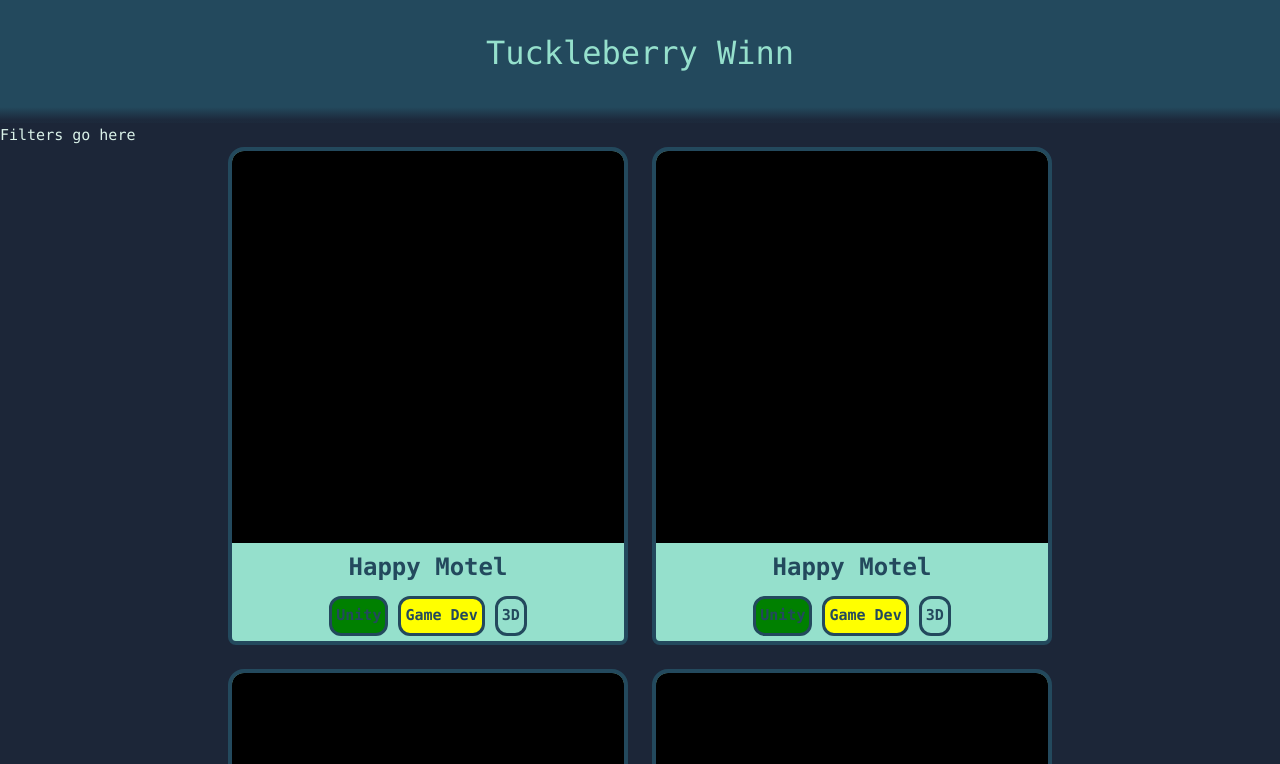
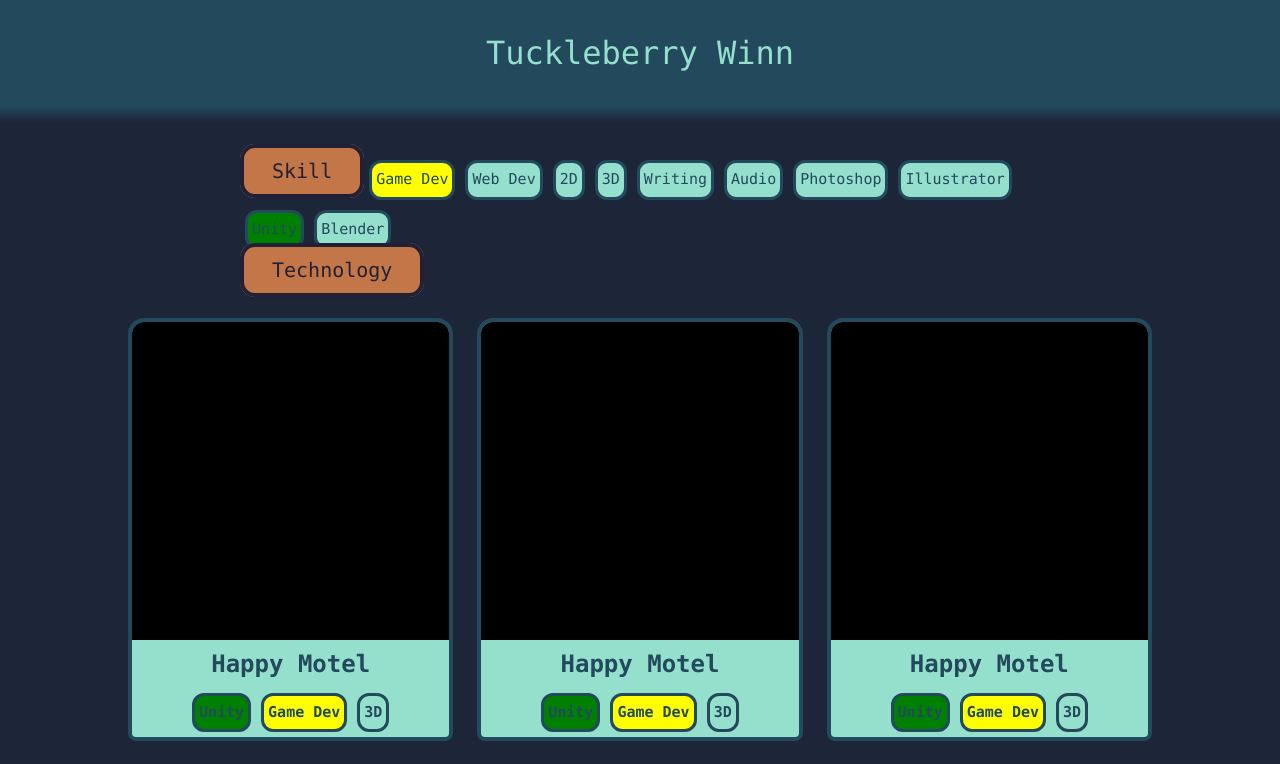
Before and after one commit to TuckleberryWinn/portfolio, a Vue app: page / in a window 1280 px wide. Shown: the top 764 px of the page. Built offline with nearby package versions, Linux system fonts and the light colour scheme; the HTML template or start-up script is replaced by a standard one.

Commit message:
Add filtering to main page layout

```diff
--- a/src/assets/main.css
+++ b/src/assets/main.css
@@ -7,8 +7,8 @@
 	--pal-text-light: #daf2e9;
 	--pal-text-dark: #daf2e9;
 	--pal-title: #95e0cc;
-	--pal-highlight-light: #f14e52;
-	--pal-highlight-dark: #9b222b;
+	--pal-highlight-light: #ac3232;
+	--pal-highlight-dark: #17090d;
 }
 
 *,
--- /dev/null
+++ b/src/components/ProjectFilterPanel.vue
@@ -0,0 +1,73 @@
+<script setup lang="ts">
+	import { ref, watch } from 'vue';
+	import WorkItemTag from './WorkItemTag.vue';
+	const projectTags: Array<string> = [
+		'Game Dev',
+		'Web Dev',
+		'2D',
+		'3D',
+		'Writing',
+		'Audio',
+		'Photoshop',
+		'Illustrator',
+		'Unity',
+		'Blender',
+	];
+	const currentTag = ref('');
+	const emit = defineEmits<{
+		newFilter: [tag: string];
+	}>();
+	watch(currentTag, (newVal) => {
+		emit('newFilter', newVal);
+	});
+</script>
+
+<template>
+	<div class="projectFilter">
+		<div class="dropdown skill">
+			<span class="header">Skill</span
+			><span>
+				<WorkItemTag
+					v-for="tag in projectTags"
+					:tag="tag"
+					@click="currentTag = tag"
+			/></span>
+		</div>
+		<div class="dropdown tech"><span class="header">Technology</span></div>
+		<div>
+			<WorkItemTag
+				v-if="currentTag"
+				:tag="currentTag"
+				:show-delete="true"
+				@delete="currentTag = ''"
+			/>
+		</div>
+	</div>
+</template>
+
+<style scoped>
+	.projectFilter {
+		justify-content: space-around;
+		margin: 2rem auto;
+		min-width: 320px;
+		max-width: 800px;
+	}
+	.dropdown .header {
+		font-size: 1.25rem;
+		color: #222034;
+		border: 4px solid #222034;
+		border-radius: 15px;
+		padding: 0.7rem 1rem;
+		background-color: #c37648;
+	}
+	@media (min-width: 680px) {
+		.dropdown .header {
+			padding: 0.7rem 1.5rem;
+		}
+	}
+	@media (min-width: 1024px) {
+		.dropdown .header {
+			padding: 0.7rem 1.75rem;
+		}
+	}
+</style>
--- a/src/views/HomeView.vue
+++ b/src/views/HomeView.vue
@@ -1,15 +1,28 @@
 <script setup lang="ts">
+	import { ref, computed } from 'vue';
 	import WorkItem from '../components/WorkItem.vue';
 	import data from '../assets/data.json';
+	import ProjectFilterPanel from '../components/ProjectFilterPanel.vue';
 	console.log('what is data?', data);
+
+	const currentTag = ref('');
+	const filteredItems = computed(() => {
+		let list = data.items;
+		if (currentTag.value) {
+			list = list.filter((item) => {
+				return item.tags.includes(currentTag.value);
+			});
+		}
+		return list;
+	});
 </script>
 
 <template>
 	<main>
-		<div class="projectFilter">Filters go here</div>
+		<ProjectFilterPanel @new-filter="currentTag = $event" />
 		<div class="projectBucket">
 			<WorkItem
-				v-for="item in data.items"
+				v-for="item in filteredItems"
 				:key="item.id"
 				:id="item.id"
 				:name="item.name"
@@ -22,17 +35,22 @@
 <style scoped>
 	.projectBucket {
 		display: grid;
-		grid-template-columns: minmax(240px, 60%);
+		grid-template-columns: minmax(240px, 50%);
 		gap: 1.5rem;
+		max-width: 80%;
+		margin-left: auto;
+		margin-right: auto;
 		justify-content: center;
 	}
 
 	@media (min-width: 680px) {
 		.projectBucket {
-			max-width: 80%;
-			margin-left: auto;
-			margin-right: auto;
-			grid-template-columns: minmax(240px, 400px) minmax(240px, 400px);
+			grid-template-columns: minmax(240px, 340px) minmax(240px, 340px);
+		}
+	}
+	@media (min-width: 1024px) {
+		.projectBucket {
+			grid-template-columns: minmax(240px, 340px) minmax(240px, 340px) minmax(240px, 340px);
 		}
 	}
 </style>
```
